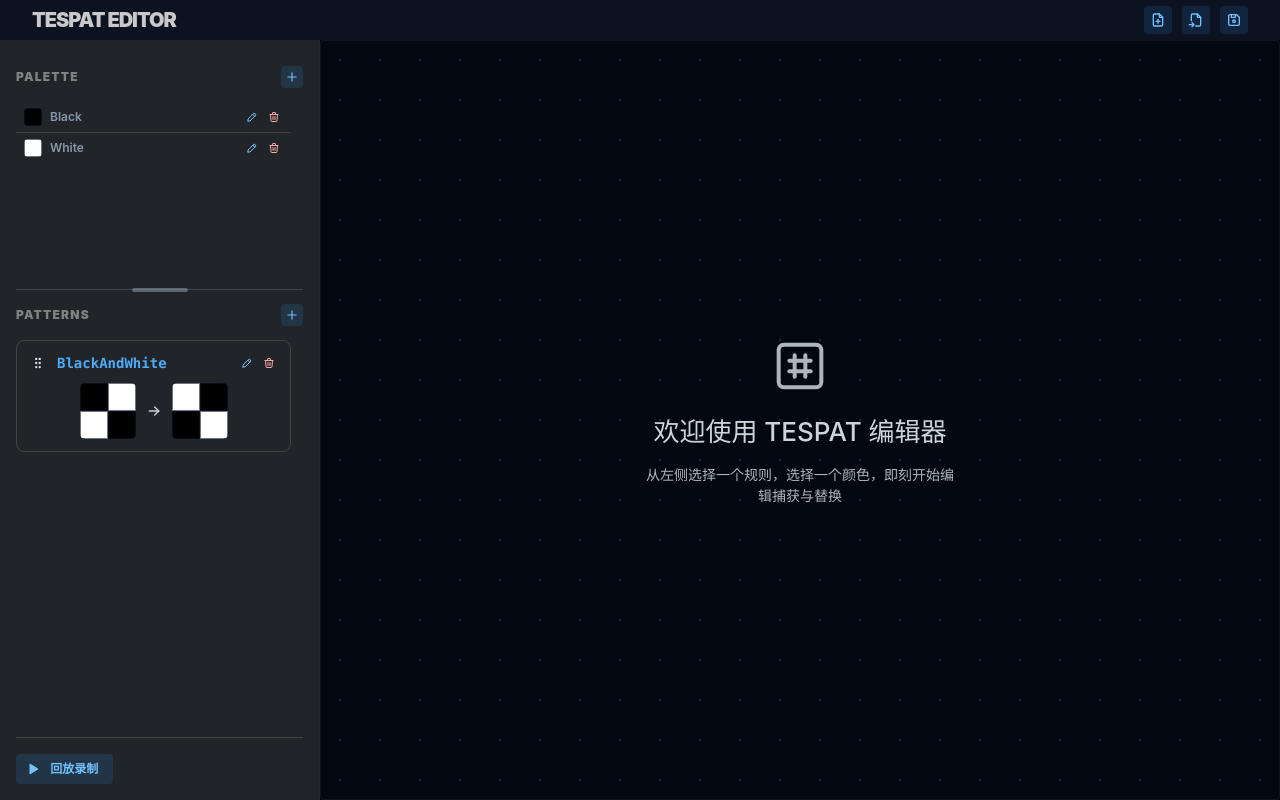
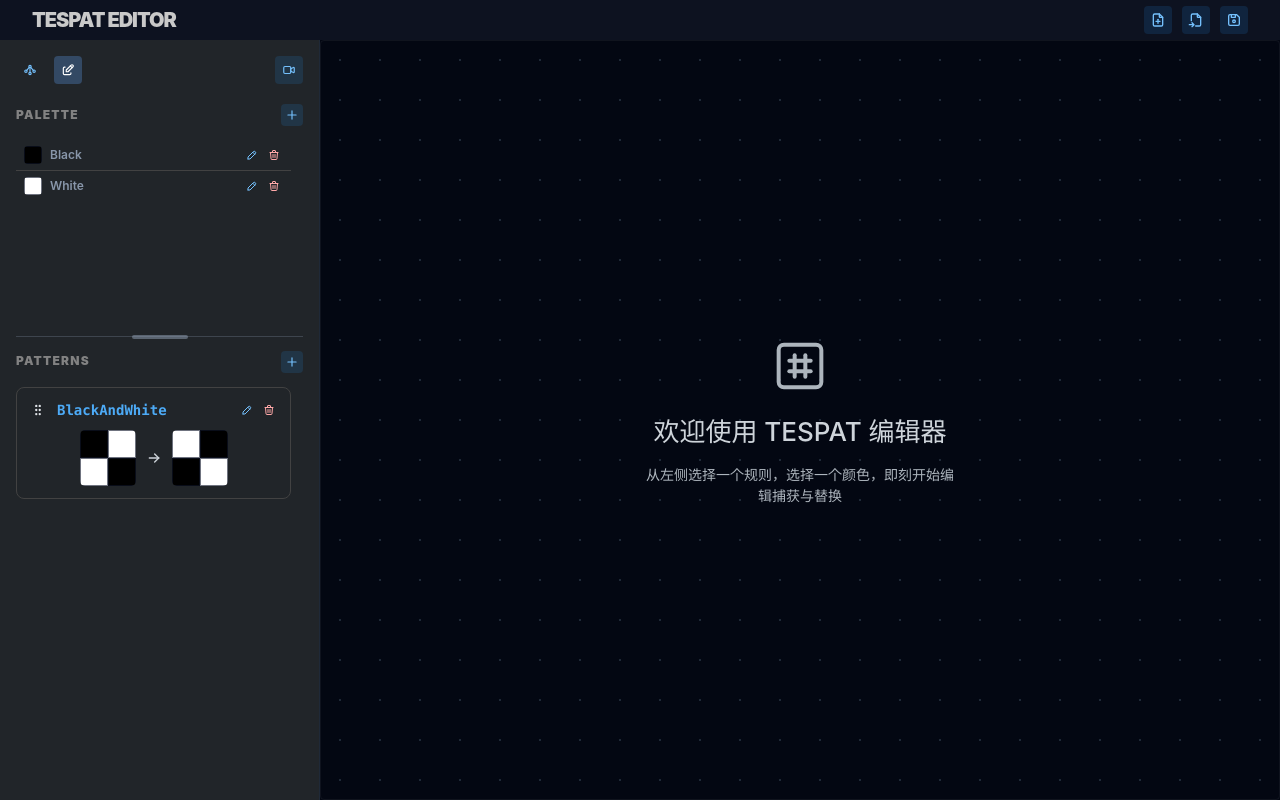
Before and after one commit to Fancyflame/tespat-engine, a React (Vite) app in the folder tespat-web/: page / in a window 1280 px wide. Built offline with nearby package versions, Linux system fonts and the light colour scheme; no server answers.

Commit message:
feat(tespat-web): 添加命名空间侧边栏ui

```diff
--- a/tespat-web/src/components/Sidebar/Sidebar.tsx
+++ b/tespat-web/src/components/Sidebar/Sidebar.tsx
@@ -1,32 +1,96 @@
-import { Stack, Button, Group, Divider } from "@mantine/core";
-import { IconPlayerPlayFilled } from "@tabler/icons-react";
+import { ActionIcon, Box, Group, Stack, Text } from "@mantine/core";
+import { IconBinaryTree2, IconEdit, IconVideo } from "@tabler/icons-react";
+import { useState } from "react";
 import { useWorkspaceActions } from "../../Workspace";
 import { PatternRulesSection } from "./PatternRulesSection";
 import { PaletteSection } from "./PaletteSection";
 import { SidebarSplitPane } from "./SidebarSplitPane";
 import styles from "./SidebarLayout.module.css";
 
+// SidebarTab 约束侧边栏工具区可切换的页签
+type SidebarTab = "tree" | "editor";
+
 export const Sidebar = () => {
     const actions = useWorkspaceActions();
+    const [activeSidebarTab, setActiveSidebarTab] =
+        useState<SidebarTab>("editor");
 
     return (
-        <Stack p="md" h="100%" gap="md" className={styles.sidebarRoot}>
-            <SidebarSplitPane
-                top={<PaletteSection />}
-                bottom={<PatternRulesSection />}
-            />
+        <Stack p="md" h="100%" gap="xs" className={styles.sidebarRoot}>
+            <Group
+                justify="space-between"
+                wrap="nowrap"
+                gap="xs"
+                className={styles.sidebarToolbar}
+            >
+                <Group
+                    gap="xs"
+                    wrap="nowrap"
+                    className={styles.sidebarTabGroup}
+                >
+                    <ActionIcon
+                        variant={
+                            activeSidebarTab === "tree" ? "light" : "subtle"
+                        }
+                        size="md"
+                        aria-label="结构树"
+                        title="结构树"
+                        className={[
+                            styles.sidebarTabButton,
+                            activeSidebarTab === "tree"
+                                ? styles.sidebarTabButtonActive
+                                : "",
+                        ].join(" ")}
+                        onClick={() => setActiveSidebarTab("tree")}
+                    >
+                        <IconBinaryTree2 size={14} />
+                    </ActionIcon>
+                    <ActionIcon
+                        variant={
+                            activeSidebarTab === "editor" ? "light" : "subtle"
+                        }
+                        size="md"
+                        aria-label="编辑器"
+                        title="编辑器"
+                        className={[
+                            styles.sidebarTabButton,
+                            activeSidebarTab === "editor"
+                                ? styles.sidebarTabButtonActive
+                                : "",
+                        ].join(" ")}
+                        onClick={() => setActiveSidebarTab("editor")}
+                    >
+                        <IconEdit size={14} />
+                    </ActionIcon>
+                </Group>
 
-            <Divider style={{ flexShrink: 0 }} />
-            <Group gap="xs" style={{ flexShrink: 0 }}>
-                <Button
+                <ActionIcon
                     variant="light"
-                    size="xs"
-                    leftSection={<IconPlayerPlayFilled size={14} />}
+                    size="md"
+                    aria-label="回放录制"
+                    title="回放录制"
                     onClick={actions.openPlayback}
                 >
-                    回放录制
-                </Button>
+                    <IconVideo size={14} />
+                </ActionIcon>
             </Group>
+            <Box className={styles.sidebarContent}>
+                {activeSidebarTab === "editor" ? (
+                    <SidebarSplitPane
+                        top={<PaletteSection />}
+                        bottom={<PatternRulesSection />}
+                    />
+                ) : (
+                    <Box className={styles.treePlaceholder}>
+                        <Text size="xs" fw={900} c="dimmed" lts="0.1em">
+                            结构树
+                        </Text>
+                        <Text size="sm" c="dimmed">
+                            暂未配置命名空间
+                        </Text>
+                    </Box>
+                )}
+            </Box>
         </Stack>
     );
 };
--- a/tespat-web/src/components/Sidebar/SidebarLayout.module.css
+++ b/tespat-web/src/components/Sidebar/SidebarLayout.module.css
@@ -1,5 +1,41 @@
 .sidebarRoot {
+    display: flex;
     min-height: 0;
+}
+
+.sidebarToolbar {
+    flex-shrink: 0;
+    min-height: 0;
+}
+
+.sidebarTabGroup {
+    min-width: 0;
+}
+
+.sidebarTabButton {
+    transition:
+        background-color 120ms ease,
+        color 120ms ease;
+}
+
+.sidebarTabButtonActive {
+    background: rgba(96, 165, 250, 0.28);
+    color: #ffffff;
+}
+
+.sidebarContent {
+    display: flex;
+    flex: 1;
+    min-height: 0;
+}
+
+.treePlaceholder {
+    display: flex;
+    flex: 1;
+    min-height: 0;
+    flex-direction: column;
+    gap: 8px;
+    padding-top: 4px;
 }
 
 .splitPane {
```
